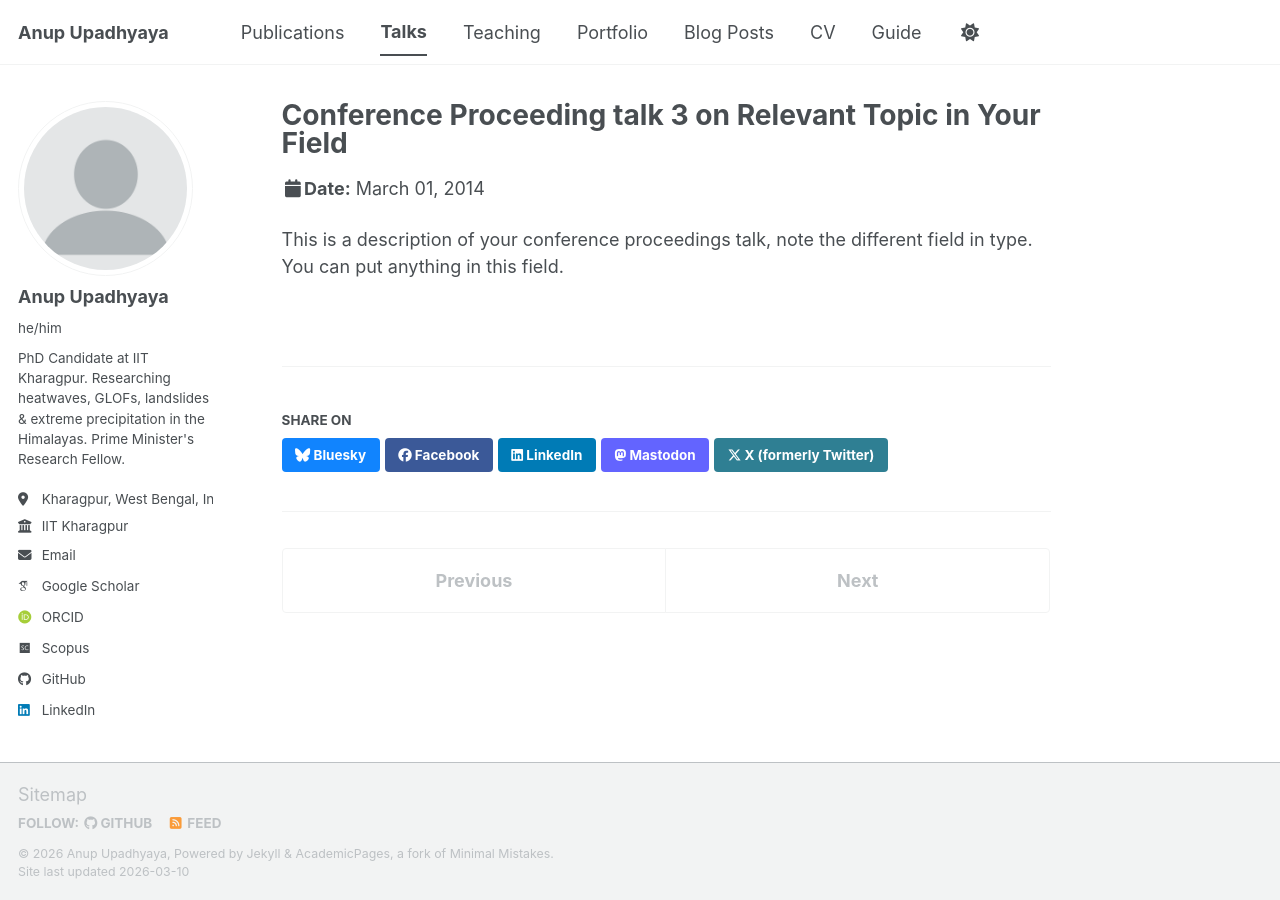
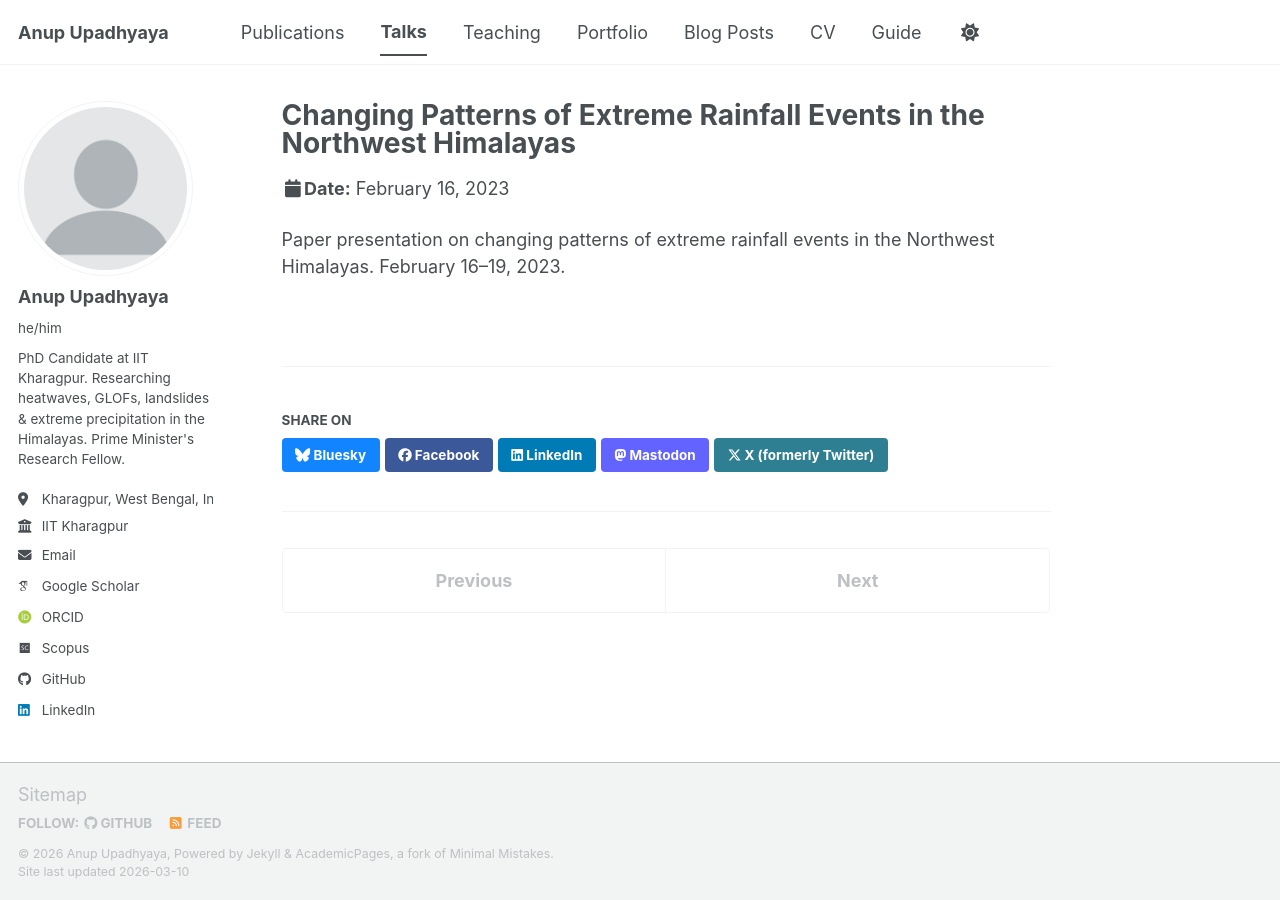
Before and after one commit to anupupadhyaya/anupupadhyaya.github.io, a Jekyll site: the page built from _talks/2014-03-01-talk-3.md, in a window 1280 px wide. Built offline with Jekyll 4.4.1, drawn with Linux system fonts in a browser that asks for light colours; some web fonts are replaced; a script bundle is joined from its source files by our own code; library files that are not in the unit come from our copies.

Commit message:
Update 2014-03-01-talk-3.md

```diff
--- a/_talks/2014-03-01-talk-3.md
+++ b/_talks/2014-03-01-talk-3.md
@@ -1,11 +1,10 @@
 ---
-title: "Conference Proceeding talk 3 on Relevant Topic in Your Field"
+title: "Changing Patterns of Extreme Rainfall Events in the Northwest Himalayas"
 collection: talks
-type: "Conference proceedings talk"
-permalink: /talks/2014-03-01-talk-3
-venue: "Testing Institute of America 2014 Annual Conference"
-date: 2014-03-01
-location: "Los Angeles, CA, USA"
+type: "Conference Presentation"
+permalink: /talks/2023-bdcc-extreme-rainfall
+venue: "Biodiversity and Climate Change (BDCC)"
+date: 2023-02-16
+location: "IIT Kharagpur, India"
 ---
-
-This is a description of your conference proceedings talk, note the different field in type. You can put anything in this field.
+Paper presentation on changing patterns of extreme rainfall events in the Northwest Himalayas. February 16–19, 2023.
```
